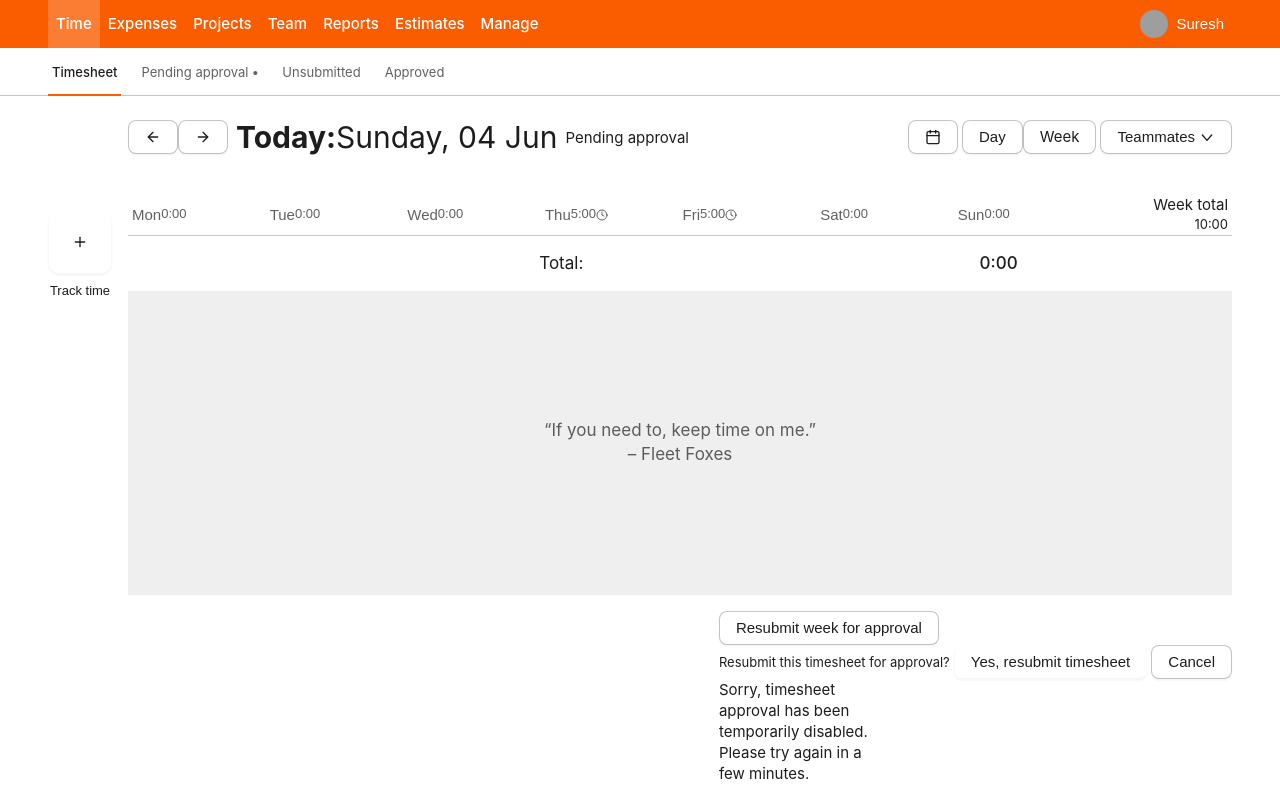
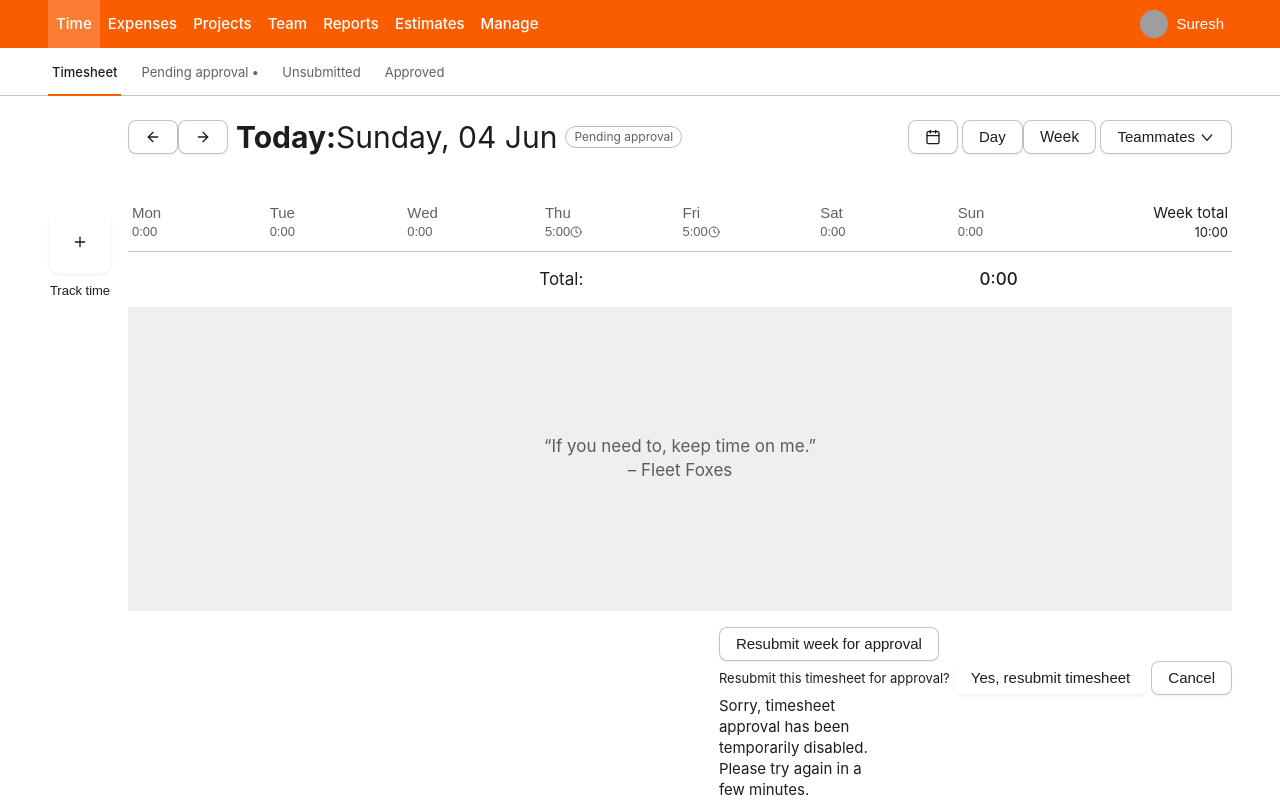
Before and after one commit to sreeramsuresh/aadi, a React (Create React App) app: page / in a window 1280 px wide. Built offline with nearby package versions, Linux system fonts and the light colour scheme; grey boxes are pictures that could not be loaded.

Commit message:
Timesheet update two

```diff
--- a/src/Components/Time/Timesheet/Timesheet.css
+++ b/src/Components/Time/Timesheet/Timesheet.css
@@ -255,6 +255,48 @@ table {
   max-width: 160px;
 }
 
+.pds-badge-blue {
+  background: #376bdd;
+  border-color: transparent;
+  color: #fff;
+}
+
+.pds-badge,
+.pds-tab-count {
+  background: transparent;
+  border: 1px solid rgba(29, 30, 28, 0.3);
+  border-radius: 24px;
+  color: #1d1e1cb3;
+  display: inline-block;
+  font-size: 12px;
+  font-weight: 400;
+  line-height: 1;
+  padding: 4px 8px;
+  vertical-align: middle;
+  white-space: nowrap;
+}
+
+.pds-weight-normal {
+  font-weight: 400 !important;
+}
+
+.day-view-week-nav .pds-tab {
+  align-items: flex-start;
+  flex-direction: column;
+}
+
+.day-view-week-nav .pds-tab svg {
+  margin-top: -2px;
+}
+
+svg:not(:root) {
+  overflow: hidden;
+}
+
+.pds-w-full {
+  width: 100% !important;
+}
+
 @media (min-width: 768px) {
   .day-view-wrapper {
     grid-template-columns: 64px 1fr;
```
